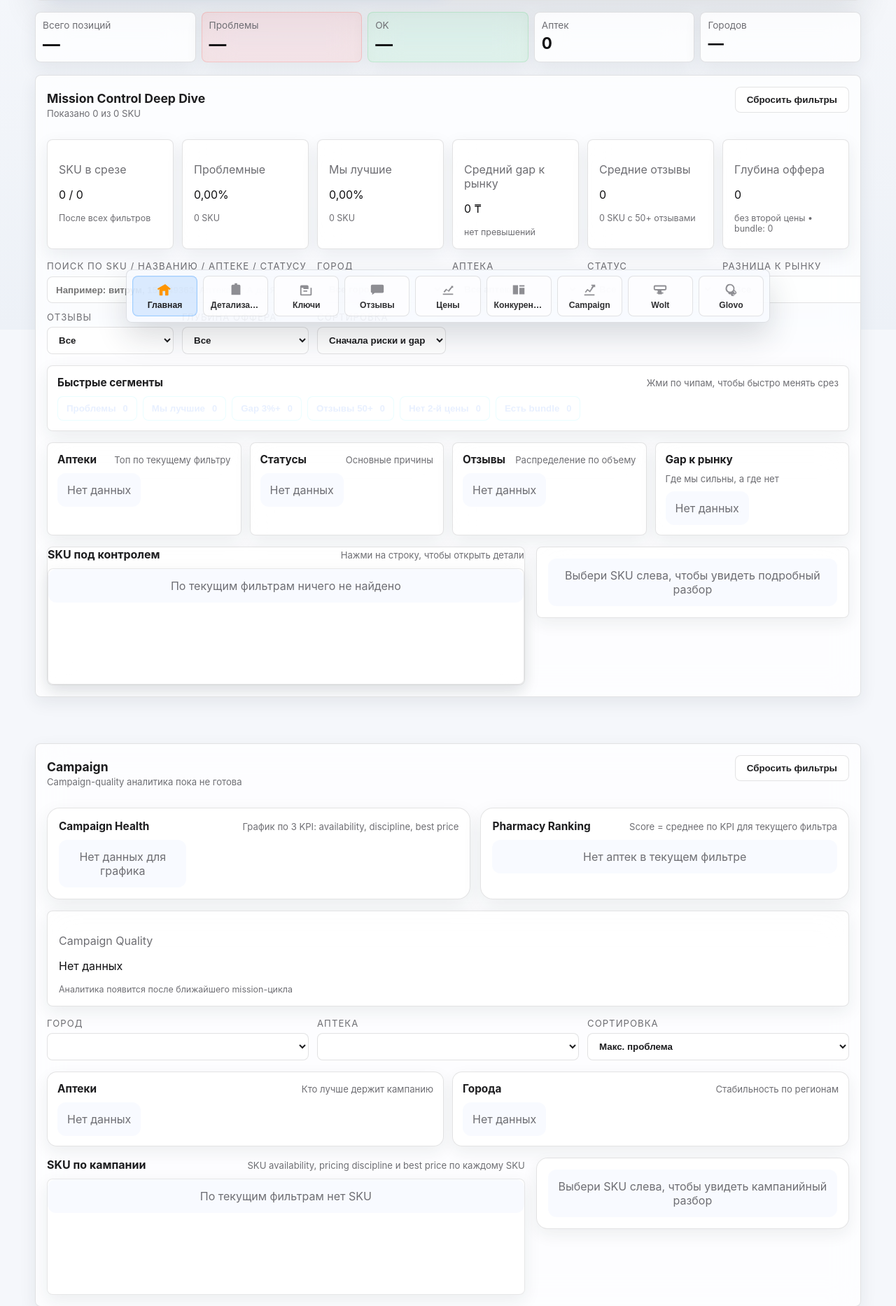
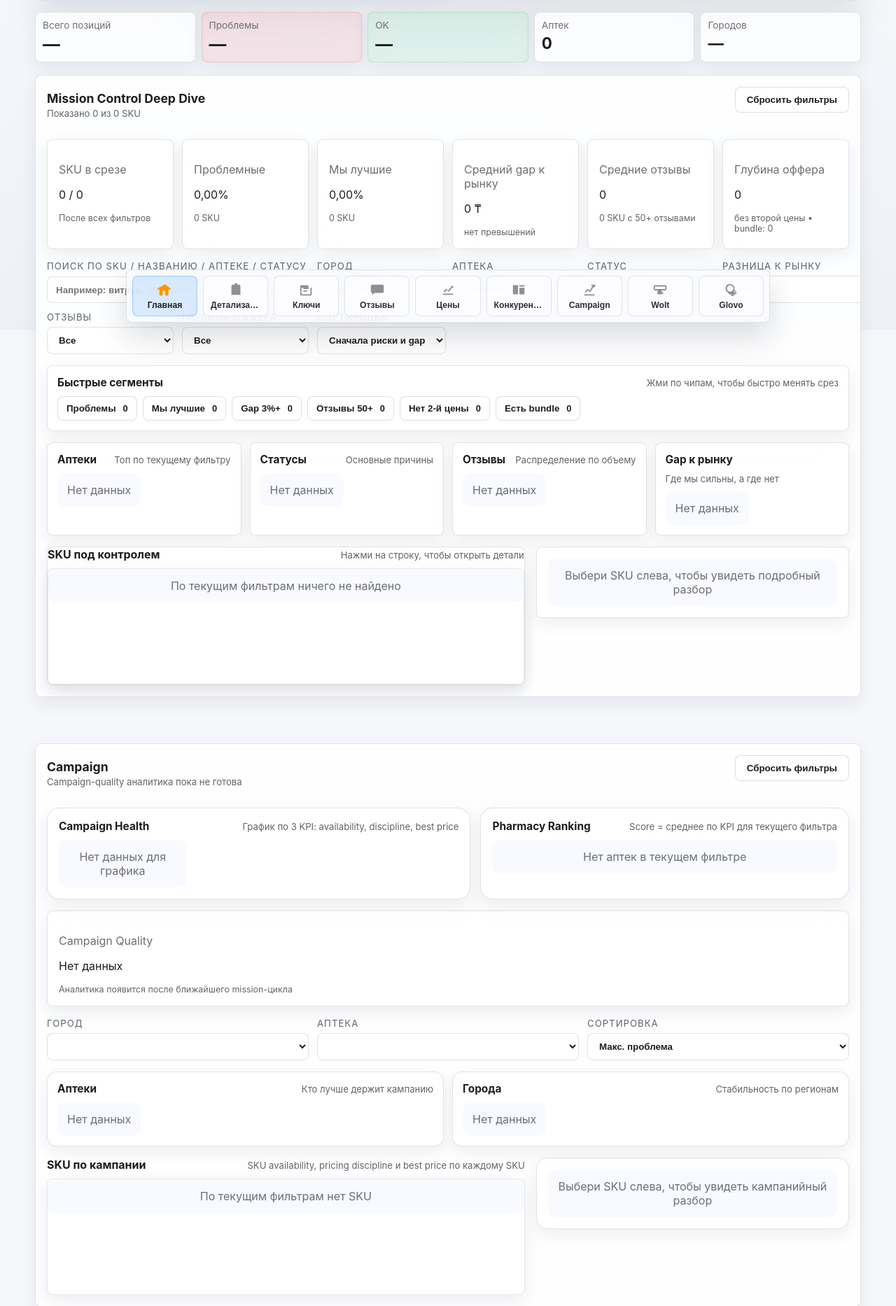
Before and after one commit to vasgogs/kaspi-scraper, a FastAPI app: page / in a window 1280 px wide. Shown: the part 329-2195 px from the top of the page at 70% size. Run offline with FastAPI, Linux system fonts and the light colour scheme; data that the repository does not hold is empty; some libraries are stand-ins or nearby versions.

Commit message:
Improve readability across webapp tabs

```diff
--- a/telegram_webapp/static/styles.css
+++ b/telegram_webapp/static/styles.css
@@ -3556,6 +3556,8 @@ textarea:focus {
   left: 50%;
   right: auto;
   transform: translateX(-50%);
+  z-index: 120;
+  pointer-events: auto;
 }
 
 .toast {
@@ -3817,3 +3819,256 @@ textarea:focus {
   background: rgba(248, 250, 255, 0.9);
   color: #6e6e73;
 }
+
+/* Cross-tab readability hardening for the light iOS theme */
+.details-controls,
+.seller-rollup,
+.filter-panel,
+.search-block,
+.suggestions,
+.mission-card,
+.panel-card,
+.summary-table-wrap,
+.reviews-trend-panel,
+.price-dynamics-chart,
+.wolt-map-card,
+.wolt-gap-card,
+.wolt-gap-panel,
+.wolt-pharmacy-row,
+.wolt-item,
+.glovo-branch-card,
+.competitors-board,
+.keyword-row,
+.keyword-item,
+.keyword-query {
+  background: rgba(255, 255, 255, 0.88);
+  border-color: rgba(60, 60, 67, 0.14);
+  box-shadow: 0 10px 26px rgba(31, 35, 47, 0.07);
+  color: #1d1d1f;
+}
+
+.details-controls,
+.seller-rollup,
+.filter-panel {
+  background:
+    linear-gradient(180deg, rgba(255, 255, 255, 0.94), rgba(247, 249, 253, 0.92));
+}
+
+.filter-panel {
+  border-color: rgba(60, 60, 67, 0.14);
+  box-shadow: 0 14px 32px rgba(31, 35, 47, 0.08);
+  backdrop-filter: blur(22px) saturate(170%);
+}
+
+.filter-head h2,
+.search-input,
+.suggestion-item,
+.suggestion-text {
+  color: #1d1d1f;
+}
+
+.search-label,
+.suggestion-kind {
+  color: #6e6e73;
+}
+
+.search-input {
+  background: rgba(255, 255, 255, 0.86);
+  border-color: rgba(60, 60, 67, 0.16);
+  box-shadow: inset 0 0 0 1px rgba(60, 60, 67, 0.04);
+}
+
+.search-input::placeholder {
+  color: #777b82;
+  opacity: 1;
+}
+
+.search-input:focus {
+  border-color: rgba(0, 122, 255, 0.45);
+  box-shadow: 0 0 0 3px rgba(0, 122, 255, 0.14);
+}
+
+.suggestions {
+  background: rgba(255, 255, 255, 0.96);
+  border-color: rgba(60, 60, 67, 0.16);
+  box-shadow: 0 18px 36px rgba(31, 35, 47, 0.16);
+}
+
+.suggestion-item {
+  background: rgba(248, 250, 255, 0.9);
+  border-color: rgba(60, 60, 67, 0.12);
+}
+
+.app :is(
+  h1,
+  h2,
+  h3,
+  h4,
+  .value,
+  .metric-card strong,
+  .mission-card strong,
+  .panel-head strong,
+  .panel-head h2,
+  .panel-head h3,
+  .summary-table strong,
+  .keyword-title,
+  .keyword-row-title,
+  .status-row strong,
+  .priceleaders-sku-seller-name,
+  .reviews-trend-value,
+  .price-dynamics-value,
+  .price-dynamics-column strong,
+  .wolt-pharmacy-name,
+  .wolt-item-title,
+  .wolt-item-side strong,
+  .wolt-gap-title,
+  .wolt-gap-value,
+  .wolt-gap-stat strong,
+  .wolt-gap-type strong,
+  .glovo-branch-name,
+  .glovo-branch-pill strong,
+  .rollup-chip strong
+) {
+  color: #1d1d1f;
+}
+
+.app :is(
+  .meta,
+  .muted,
+  .panel-note,
+  .field-label,
+  .filters-meta,
+  .update-meta,
+  .file-pill,
+  .keyword-meta,
+  .keyword-row-meta,
+  .status-row,
+  .priceleaders-sku-seller-stats,
+  .reviews-metrics .metric-card .meta,
+  .reviews-trend-head .muted,
+  .reviews-trend-label,
+  .price-dynamics-meta,
+  .price-dynamics-label,
+  .price-dynamics-seller-count,
+  .wolt-pharmacy-stats,
+  .wolt-item-meta,
+  .wolt-gap-sub,
+  .wolt-gap-stats,
+  .glovo-branch-stats,
+  .glovo-branch-pill span,
+  .glovo-branch-pill__meta,
+  .rollup-metrics,
+  #reviews-range-active,
+  #reviews-compare-active,
+  #price-dynamics-context,
+  #price-dynamics-product,
+  #price-dynamics-period,
+  #price-dynamics-sellers-meta
+) {
+  color: #5f6368;
+}
+
+.app :is(
+  .chip,
+  .rollup-chip,
+  .home-analysis-chip,
+  .campaign-quality-chip,
+  .reviews-controls .chip,
+  .reviews-trend-controls .chip,
+  .wolt-filters .chip,
+  .wolt-map-controls .chip
+) {
+  background: rgba(255, 255, 255, 0.86);
+  border-color: rgba(60, 60, 67, 0.16);
+  color: #1d1d1f;
+}
+
+.app :is(
+  .chip.is-active,
+  .rollup-chip--active,
+  .home-analysis-chip.is-active,
+  .campaign-quality-chip.is-active,
+  .reviews-controls .chip.is-active,
+  .reviews-trend-controls .chip.is-active,
+  .wolt-filters .chip.is-active,
+  .wolt-map-controls .chip.is-active
+) {
+  background: rgba(0, 122, 255, 0.14);
+  border-color: rgba(0, 122, 255, 0.32);
+  color: #0056b3;
+  box-shadow: 0 10px 24px rgba(0, 122, 255, 0.12);
+}
+
+.reviews-trend-stack,
+.price-dynamics-column,
+.wolt-gap-row,
+.glovo-branch-pill,
+.status-row,
+.rollup-chip {
+  background: rgba(248, 250, 255, 0.92);
+  border-color: rgba(60, 60, 67, 0.12);
+  color: #1d1d1f;
+}
+
+.reviews-trend-fill,
+.price-dynamics-fill,
+.wolt-pharmacy-bar span {
+  opacity: 0.95;
+}
+
+.reviews-trend-bar .reviews-trend-value,
+.reviews-trend-bar.is-focus .reviews-trend-value,
+.reviews-trend-bar.is-compare .reviews-trend-value {
+  color: #1d1d1f;
+  text-shadow: 0 1px 0 rgba(255, 255, 255, 0.7);
+}
+
+.wolt-gap-stat,
+.wolt-gap-type {
+  background: rgba(255, 255, 255, 0.78);
+  border-color: rgba(60, 60, 67, 0.12);
+  color: #1d1d1f;
+}
+
+.wolt-map {
+  background: #f2f4f9;
+}
+
+.wolt-map .leaflet-popup-content-wrapper,
+.wolt-map .leaflet-popup-tip,
+.wolt-map .leaflet-tooltip.wolt-map-tooltip {
+  background: rgba(255, 255, 255, 0.96);
+  color: #1d1d1f;
+  border-color: rgba(60, 60, 67, 0.14);
+}
+
+.wolt-map-popup strong,
+.glovo-popup-list strong {
+  color: #1d1d1f;
+}
+
+.wolt-map-legend,
+.wolt-map-controls {
+  color: #1d1d1f;
+}
+
+.hero--reviews,
+.hero--prices,
+.hero--competitors,
+.hero--wolt,
+.hero--glovo {
+  background:
+    radial-gradient(circle at 15% 0%, rgba(0, 122, 255, 0.12), transparent 34%),
+    linear-gradient(180deg, rgba(255, 255, 255, 0.94), rgba(244, 247, 252, 0.9));
+  color: #1d1d1f;
+}
+
+@media (max-width: 700px) {
+  .app :is(.meta, .muted, .panel-note, .field-label, .filters-meta) {
+    color: #62666d;
+  }
+
+  .bottom-nav {
+    bottom: calc(20px + env(safe-area-inset-bottom, 0px));
+  }
+}
```
